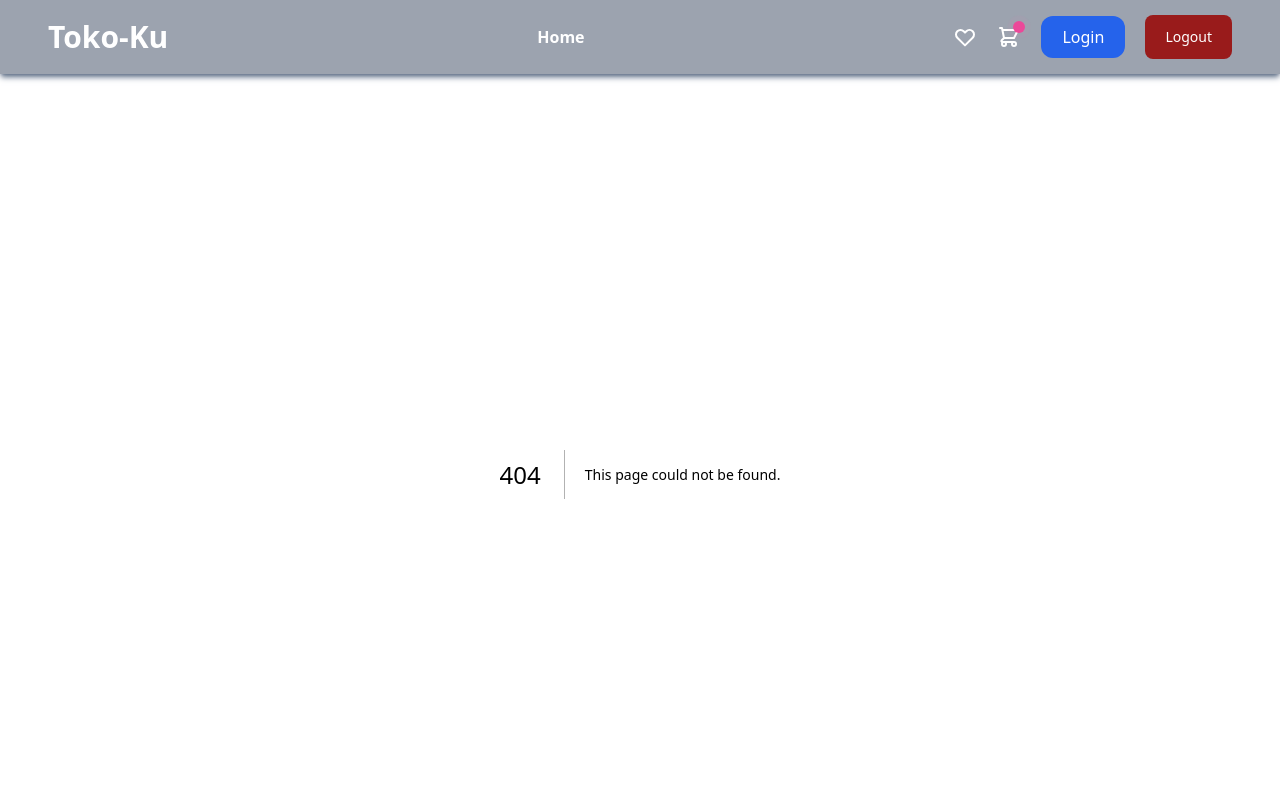
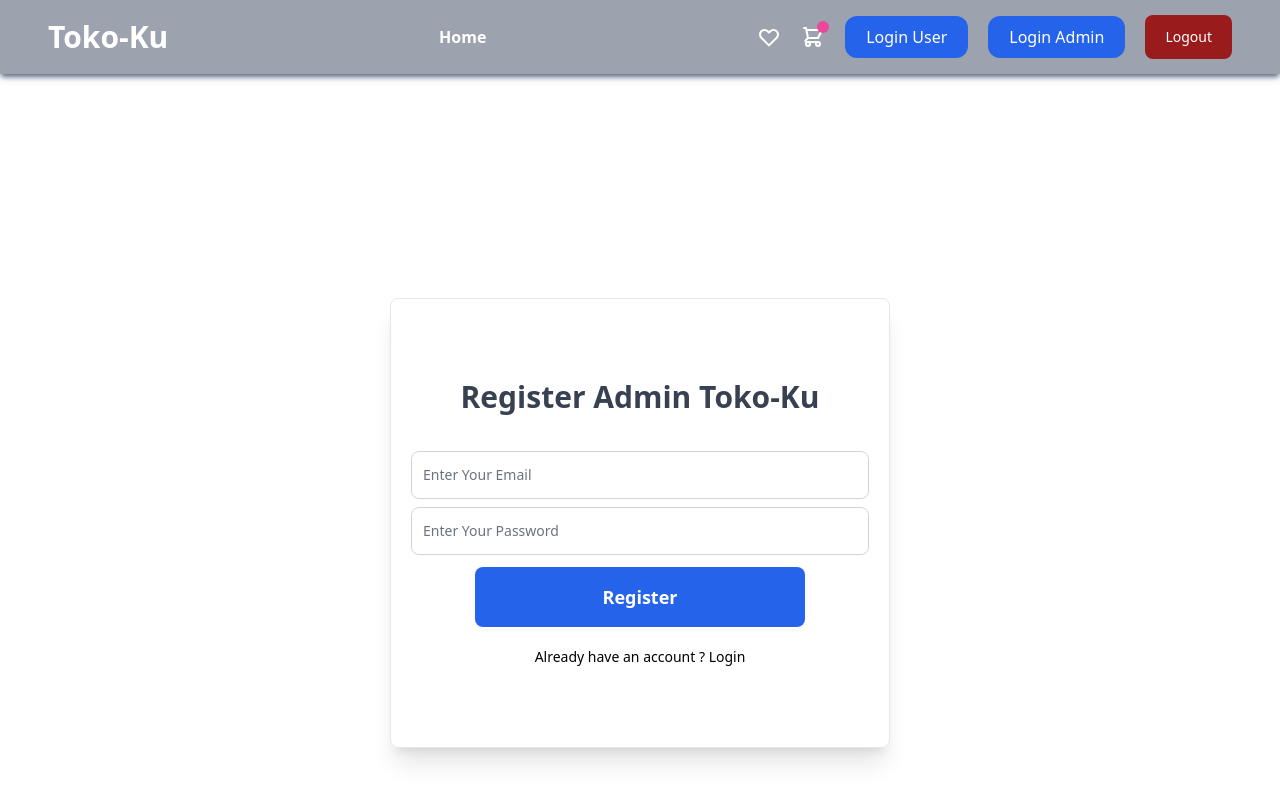
Before and after one commit to revou-fsse-1/w21-my-testing-DandiRizkyy, a Next.js app: page /auth/register-admin in a window 1280 px wide. Before the commit this address had no page. Shown: the top 802 px of the page. Built offline with nearby package versions, Linux system fonts and the light colour scheme.

Commit message:
adding admin login register

```diff
--- a/src/components/LogoutButton.tsx
+++ b/src/components/LogoutButton.tsx
@@ -1,10 +1,12 @@
+import { deleteCookie } from "cookies-next";
 import { useRouter } from "next/router";
 import React from "react";
 
 export default function LogoutButton() {
   const router = useRouter();
   const handleLogout = () => {
-    localStorage.removeItem("token");
+    // localStorage.removeItem("token");
+    deleteCookie("token");
     router.push("/");
   };
 
--- a/src/layout/Navbar.tsx
+++ b/src/layout/Navbar.tsx
@@ -74,7 +74,14 @@ export default function Navbar() {
                   className="m-2 inline-flex items-center justify-center rounded-xl border border-transparent bg-blue-600 px-5 py-2 font-medium text-white hover:bg-blue-700"
                 >
                   {" "}
-                  Login{" "}
+                  Login User{" "}
+                </Link>
+                <Link
+                  href="/auth/login-admin"
+                  className="m-2 inline-flex items-center justify-center rounded-xl border border-transparent bg-blue-600 px-5 py-2 font-medium text-white hover:bg-blue-700"
+                >
+                  {" "}
+                  Login Admin{" "}
                 </Link>
                 <LogoutButton />
               </div>
--- /dev/null
+++ b/src/pages/auth/login-admin.tsx
@@ -0,0 +1,127 @@
+import Link from "next/link";
+import React from "react";
+import { SubmitHandler, useForm } from "react-hook-form";
+import { yupResolver } from "@hookform/resolvers/yup";
+import * as yup from "yup";
+import axios from "axios";
+import { useRouter } from "next/router";
+import { setCookie } from "cookies-next";
+
+interface FormProps {
+  email: string;
+  password: string;
+}
+
+export default function LoginAdmin() {
+  const router = useRouter();
+
+  const schema = yup
+    .object({
+      email: yup.string().email().required("Email is required"),
+      password: yup.string().min(5).required("Password is required"),
+    })
+    .required();
+
+  const {
+    register,
+    handleSubmit,
+    formState: { errors },
+  } = useForm({
+    resolver: yupResolver(schema),
+  });
+
+  const onSubmit: SubmitHandler<FormProps> = async (data, event: any) => {
+    event.preventDefault();
+    const response = await axios.post(
+      "https://w17-our-backend-group-c-production.up.railway.app/auth/login/admin",
+      {
+        email: data.email,
+        password: data.password,
+      }
+    );
+
+    // Set the cookie on the server
+    setCookie("token", response.data.access_token);
+
+    // Redirect to the home page
+    router.push("/");
+    console.log(data);
+  };
+
+  return (
+    <div>
+      <div className="p-56">
+        <div className="flex w-[500px]  flex-col space-y-5 rounded-lg border py-20 px-5 shadow-xl mx-auto">
+          <div className="mx-auto mb-2 space-y-3">
+            <h1 className=" text-3xl font-bold text-gray-700">
+              Login Admin Toko-Ku
+            </h1>
+          </div>
+
+          <form onSubmit={handleSubmit(onSubmit)}>
+            <div>
+              <div className="relative mt-2 w-full">
+                <input
+                  type="text"
+                  id="email"
+                  {...register("email")} // Register email input
+                  className="border-1 peer block w-full appearance-none rounded-lg border border-gray-300 bg-transparent px-2.5 pb-2.5 pt-4 text-sm text-gray-900 focus:border-blue-600 focus:outline-none focus:ring-0"
+                  placeholder=" "
+                />
+                <label
+                  htmlFor="email"
+                  className="absolute top-2 left-1 z-10 origin-[0] -translate-y-4 scale-75 transform cursor-text select-none bg-white px-2 text-sm text-gray-500 duration-300 peer-placeholder-shown:top-1/2 peer-placeholder-shown:-translate-y-1/2 peer-placeholder-shown:scale-100 peer-focus:top-2 peer-focus:-translate-y-4 peer-focus:scale-75 peer-focus:px-2 peer-focus:text-blue-600"
+                >
+                  {" "}
+                  Enter Your Email{" "}
+                </label>
+              </div>
+            </div>
+            {errors.email && (
+              <p className="text-red-500 text-sm">{errors.email.message}</p>
+            )}
+
+            <div>
+              <div className="relative mt-2 w-full">
+                <input
+                  type="password"
+                  id="password"
+                  {...register("password")} // Register password input
+                  className="border-1 peer block w-full appearance-none rounded-lg border border-gray-300 bg-transparent px-2.5 pb-2.5 pt-4 text-sm text-gray-900 focus:border-blue-600 focus:outline-none focus:ring-0"
+                  placeholder=" "
+                />
+                <label
+                  htmlFor="password"
+                  className="absolute top-2 left-1 z-10 origin-[0] -translate-y-4 scale-75 transform cursor-text select-none bg-white px-2 text-sm text-gray-500 duration-300 peer-placeholder-shown:top-1/2 peer-placeholder-shown:-translate-y-1/2 peer-placeholder-shown:scale-100 peer-focus:top-2 peer-focus:-translate-y-4 peer-focus:scale-75 peer-focus:px-2 peer-focus:text-blue-600"
+                >
+                  {" "}
+                  Enter Your Password
+                </label>
+              </div>
+            </div>
+            {errors.password && (
+              <p className="text-red-500 text-sm">{errors.password.message}</p>
+            )}
+            <div className="z-50 text-center mt-3">
+              <button
+                className="rounded-lg z-30 bg-blue-600 hover:bg-blue-500 px-32 py-4 font-bold text-lg text-white"
+                type="submit"
+              >
+                Login
+              </button>
+            </div>
+          </form>
+          <p className="text-sm z-30 text-center font-light text-black ">
+            Don`t have an account ?{" "}
+            <Link
+              href="/auth/register-admin"
+              className="font-medium text-primary-600 hover:underline dark:text-primary-500"
+            >
+              Register
+            </Link>
+          </p>
+        </div>
+      </div>
+    </div>
+  );
+}
--- /dev/null
+++ b/src/pages/auth/register-admin.tsx
@@ -0,0 +1,125 @@
+import Link from "next/link";
+import React from "react";
+import { SubmitHandler, useForm } from "react-hook-form";
+import { yupResolver } from "@hookform/resolvers/yup";
+import * as yup from "yup";
+import axios from "axios";
+import { useRouter } from "next/router";
+
+interface FormProps {
+  email: string;
+  password: string;
+}
+
+export default function RegisterAdmin() {
+  const router = useRouter();
+
+  const schema = yup
+    .object({
+      email: yup.string().email().required("Email is required"),
+      password: yup.string().min(5).required("Password is required"),
+    })
+    .required();
+
+  const {
+    register,
+    handleSubmit,
+    formState: { errors },
+  } = useForm({
+    resolver: yupResolver(schema),
+  });
+
+  const onSubmit: SubmitHandler<FormProps> = async (data, event: any) => {
+    event.preventDefault();
+    await axios.post(
+      "https://w17-our-backend-group-c-production.up.railway.app/auth/register/admin",
+      {
+        email: data.email,
+        password: data.password,
+      }
+    );
+    console.log(data);
+    router.push("/auth/login");
+  };
+
+  return (
+    <div>
+      <div>
+        <div className="p-56">
+          <div className="flex w-[500px]  flex-col space-y-5 rounded-lg border py-20 px-5 shadow-xl mx-auto">
+            <div className="mx-auto mb-2 space-y-3">
+              <h1 className=" text-3xl font-bold text-gray-700">
+                Register Admin Toko-Ku
+              </h1>
+            </div>
+            <form onSubmit={handleSubmit(onSubmit)}>
+              <div>
+                <div className="relative mt-2 w-full">
+                  <input
+                    type="text"
+                    id="email"
+                    {...register("email")} // Register email input
+                    className="border-1 peer block w-full appearance-none rounded-lg border border-gray-300 bg-transparent px-2.5 pb-2.5 pt-4 text-sm text-gray-900 focus:border-blue-600 focus:outline-none focus:ring-0"
+                    placeholder=" "
+                  />
+                  <label
+                    htmlFor="email"
+                    className="absolute top-2 left-1 z-10 origin-[0] -translate-y-4 scale-75 transform cursor-text select-none bg-white px-2 text-sm text-gray-500 duration-300 peer-placeholder-shown:top-1/2 peer-placeholder-shown:-translate-y-1/2 peer-placeholder-shown:scale-100 peer-focus:top-2 peer-focus:-translate-y-4 peer-focus:scale-75 peer-focus:px-2 peer-focus:text-blue-600"
+                  >
+                    {" "}
+                    Enter Your Email{" "}
+                  </label>
+                </div>
+              </div>
+              {errors.email && (
+                <p className="text-red-500 text-sm">{errors.email.message}</p>
+              )}
+
+              <div>
+                <div className="relative mt-2 w-full">
+                  <input
+                    type="password"
+                    id="password"
+                    {...register("password")} // Register password input
+                    className="border-1 peer block w-full appearance-none rounded-lg border border-gray-300 bg-transparent px-2.5 pb-2.5 pt-4 text-sm text-gray-900 focus:border-blue-600 focus:outline-none focus:ring-0"
+                    placeholder=" "
+                  />
+                  <label
+                    htmlFor="password"
+                    className="absolute top-2 left-1 z-10 origin-[0] -translate-y-4 scale-75 transform cursor-text select-none bg-white px-2 text-sm text-gray-500 duration-300 peer-placeholder-shown:top-1/2 peer-placeholder-shown:-translate-y-1/2 peer-placeholder-shown:scale-100 peer-focus:top-2 peer-focus:-translate-y-4 peer-focus:scale-75 peer-focus:px-2 peer-focus:text-blue-600"
+                  >
+                    {" "}
+                    Enter Your Password
+                  </label>
+                </div>
+              </div>
+              {errors.password && (
+                <p className="text-red-500 text-sm">
+                  {errors.password.message}
+                </p>
+              )}
+              <div className="z-50 text-center mt-3">
+                <button
+                  className="rounded-lg z-30 bg-blue-600 hover:bg-blue-500 px-32 py-4 font-bold text-lg text-white"
+                  type="submit"
+                >
+                  Register
+                </button>
+              </div>
+            </form>
+
+            <p className="text-sm z-30 text-center font-light text-black ">
+              Already have an account ?{" "}
+              <Link
+                href="/auth/login-admin"
+                className="font-medium text-primary-600 hover:underline dark:text-primary-500"
+              >
+                Login
+              </Link>
+            </p>
+          </div>
+        </div>
+      </div>
+    </div>
+  );
+}
```
